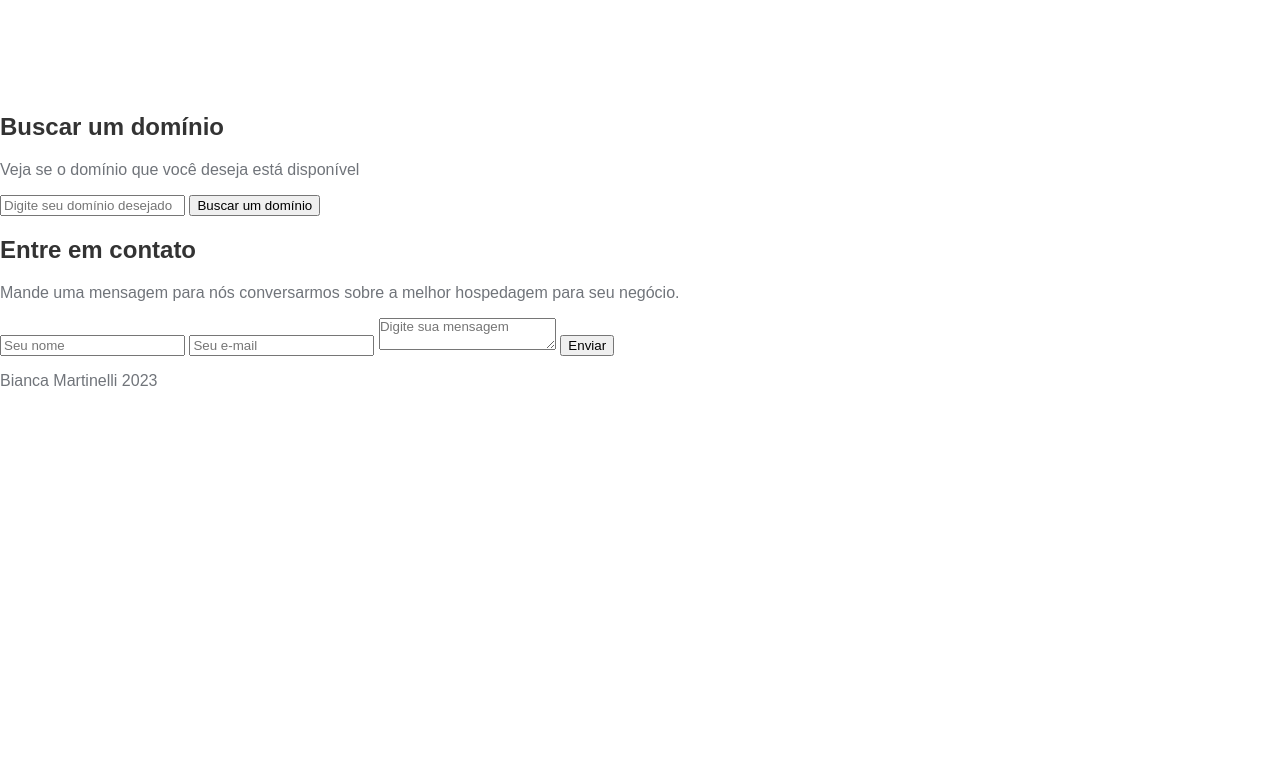
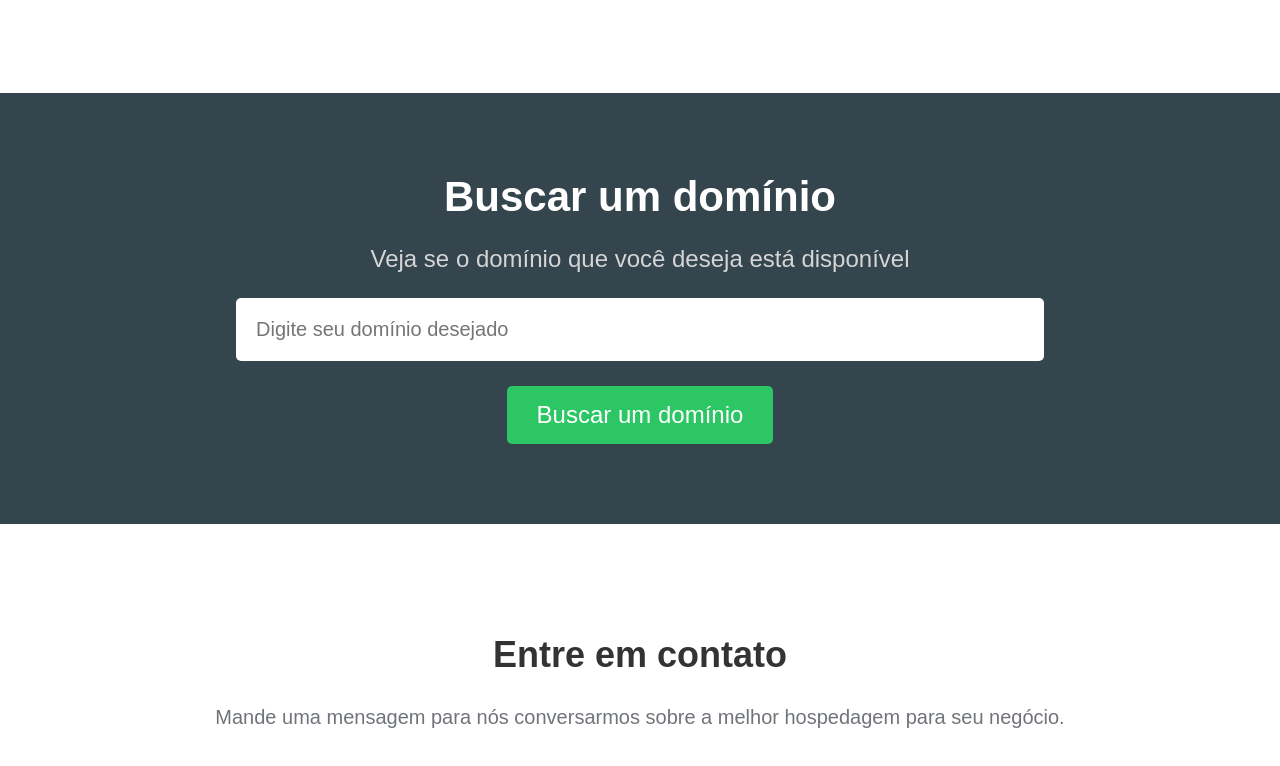
Before and after one commit to biancamartinelli/HDC-HOST-Projeto, a plain HTML site: page index.html in a window 1280 px wide. Shown: the part 1791-2557 px from the top of the page. Before the commit the page ends 2197 px from the top, so only its background shows below. Drawn offline with Linux system fonts and the light colour scheme.

Commit message:
css pronto

```diff
--- a/css/style.css
+++ b/css/style.css
@@ -222,3 +222,101 @@ nav {
 .plan .recommended {
     background-color: #f45c57;
 }
+
+/* buscar dominio */
+
+.searchdomain-container {
+    background-color: #34454e;
+    text-align: center;
+    padding: 5em 0;
+}
+
+.searchdomain-container h2 {
+    color: #fff;
+    font-size: 42px;
+    margin-top: 0;
+    margin-bottom: 15px;
+}
+
+.searchdomain-container p {
+    color: #d5d5d5;
+    font-size: 24px;
+    margin-bottom: 25px;
+}
+
+.searchdomain-container input {
+    display: block;
+    position: relative;
+    margin-left: auto;
+    margin-right: auto;
+    border: none;
+    border-radius: 5px;
+}
+
+.searchdomain-container input[type=text] {
+    margin-bottom: 25px;
+    width: 60%;
+    padding: 20px;
+    font-size: 20px;
+}
+
+.searchdomain-container input[type=submit] {
+    background-color: #2cc764;
+    padding: 15px 30px;
+    color: #fff;
+    font-size: 24px;
+}
+
+/* contato */
+
+.contact-container {
+    text-align: center;
+    padding-top: 5em;
+    padding-bottom: 2em;
+}
+
+.contact-container h2 {
+    font-size: 36px;
+}
+
+.contact-container p {
+    font-size: 20px;
+    margin-bottom: 40px;
+}
+
+.contact-container input, .contact-container textarea {
+    width: 200px;
+    padding: 10px 20px;
+    font-size: 16px;
+    border-radius: 5px;
+    border: 1px solid #ccc;
+    margin-left: 10px;
+    margin-right: 10px;
+    margin-bottom: 20px;
+}
+
+.contact-container textarea {
+    display: block;
+    position: relative;
+    margin-right: auto;
+    margin-left: auto;
+    width: 468px;
+    height: 150px;
+}
+
+.contact-container input[type=submit] {
+    display: block;
+    position: relative;
+    margin-left: auto;
+    margin-right: auto;
+    background-color: #2cc764;
+    color: #fff;
+}
+
+/* footer */
+
+footer {
+    text-align: center;
+    font-weight: bold;
+    margin-bottom: 50px;
+}
```
